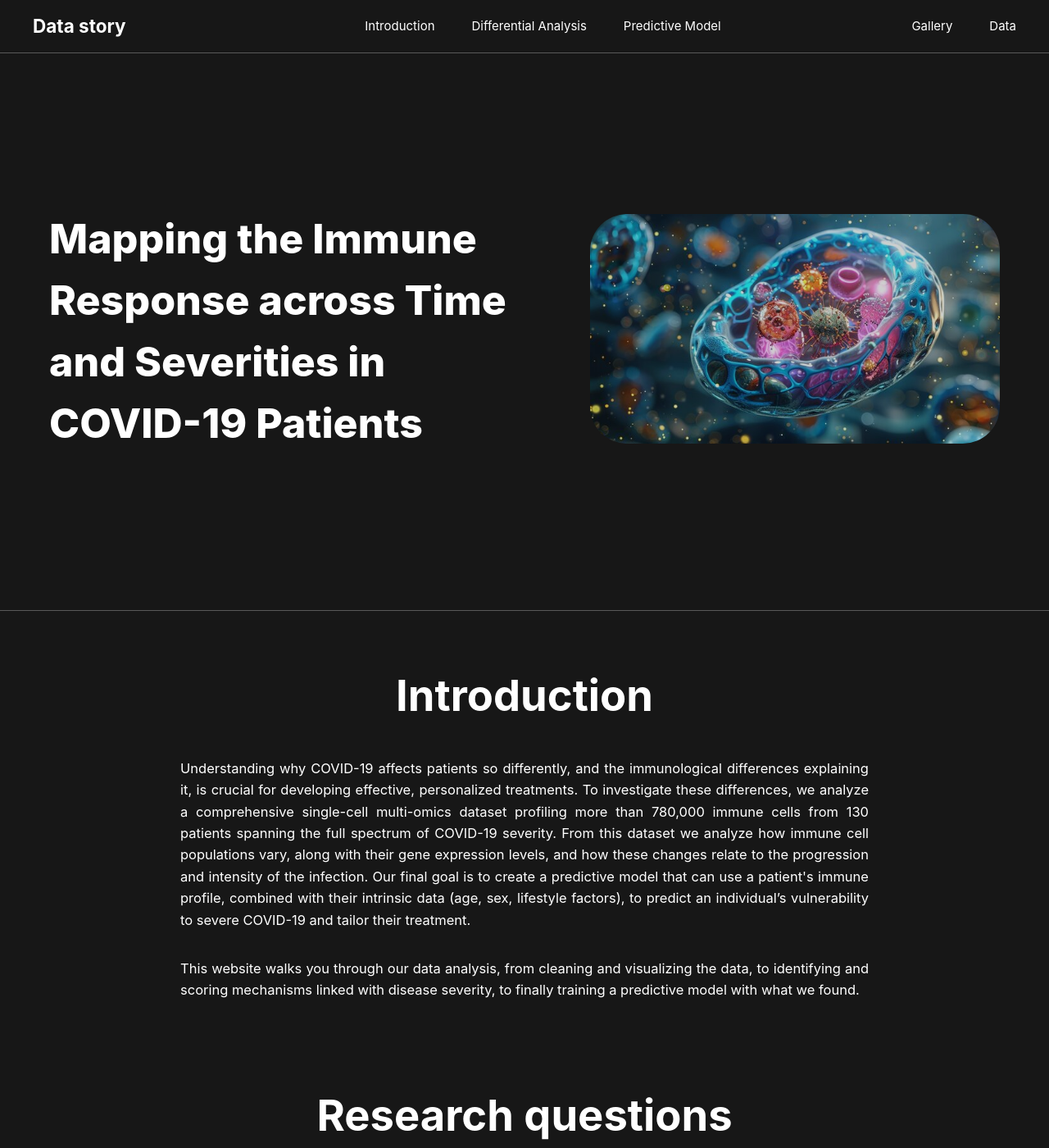
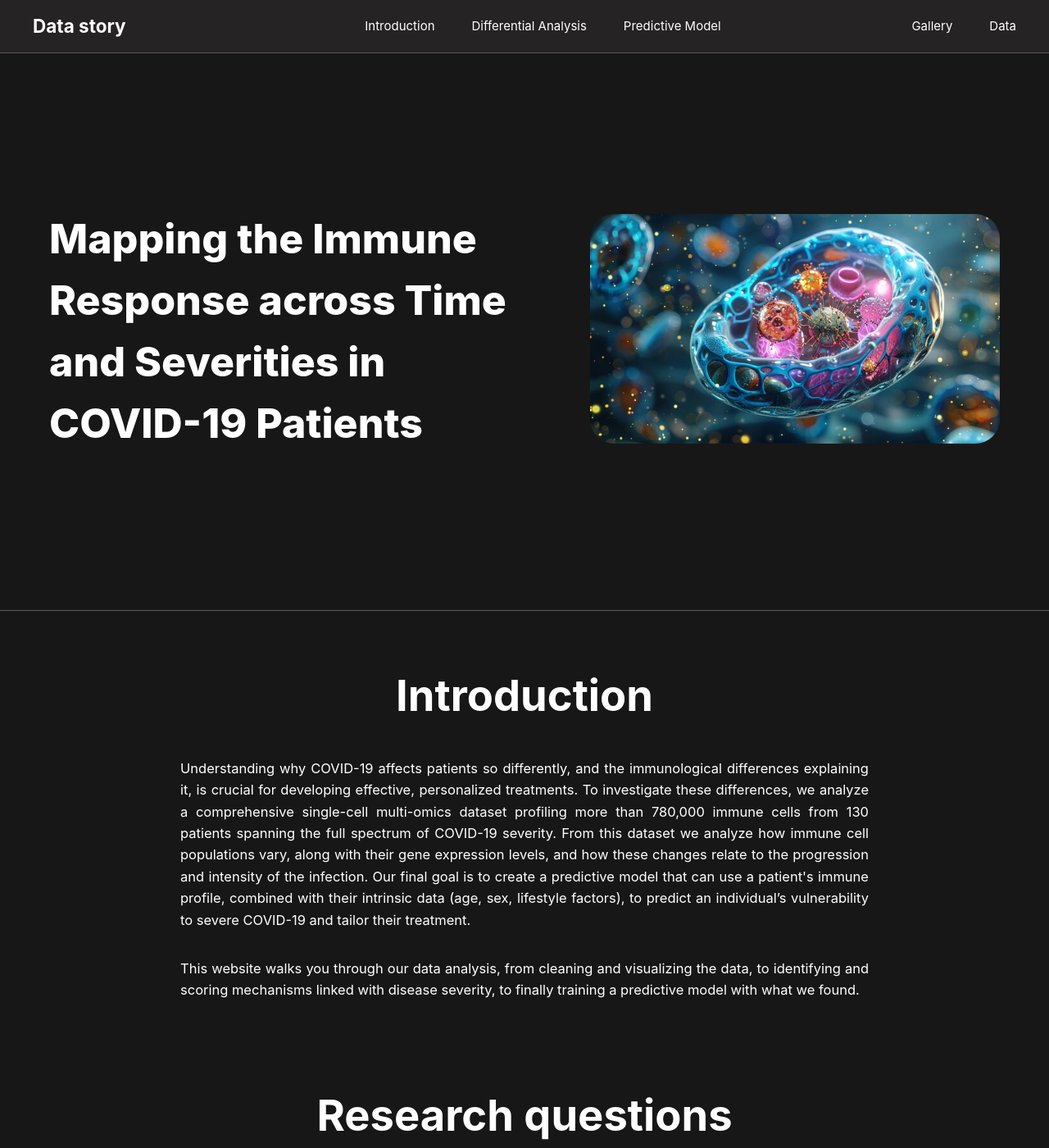
Before and after one commit to matteojourdan/data-story-new, a Jekyll site: the page built from index.html, in a window 1280 px wide and 1400 px high. Shown: the whole window at 82% size. Built offline with Jekyll 4.4.1, drawn with Linux system fonts in a browser that asks for light colours.

Commit message:
new nav try + new image

```diff
--- a/_layouts/default.html
+++ b/_layouts/default.html
@@ -1,5 +1,5 @@
 <!doctype html>
-<html>
+<html lang="en">
 <head>
     <meta charset="utf-8">
     <title>{{ page.title }}</title>
--- a/assets/css/styles.css
+++ b/assets/css/styles.css
@@ -18,11 +18,16 @@
     position: fixed;
     top: 0;
     width: 100%;
-    background-color: var(--bg); /* Dark background */
+    background-color: #252323; /* Dark background */
     padding-bottom: 1rem;
     padding-top: 1rem;
     z-index: 1000; /* Ensures the navbar stays above other content */
     border-bottom: 1px solid #595959;
+
+}
+
+.navbar:before {
+    box-shadow: 1px 0.5px 10px var(--accent);
 }
 
 /* Navbar Container */
@@ -89,7 +94,7 @@
     height: 680px; /* Takes up the full viewport height */
     display: flex;
     align-items: center; /* Center vertically */
-    background-color: var(--bg); /* Optional: Set a background color */
+    justify-content: center; /* Center horizontally */
     margin-top: 0;
     padding: 0;
     border-bottom: 1px solid var(--border-light);
@@ -105,12 +110,12 @@
 }
 
 .header-image {
+    bottom: -80px;
     max-width: 500px; /* Optional: Set a maximum width */
     height: auto; /* Maintain aspect ratio */
     padding: 2rem;
-    border-radius: 5rem;
+    border-radius: 4rem;
     margin-right: 2rem;
-    opacity: 80%;
 }
 
 /* Page Container */
```
Also changed, not shown: assets/img/bio5.jpg.webp (added), 6 other files.
